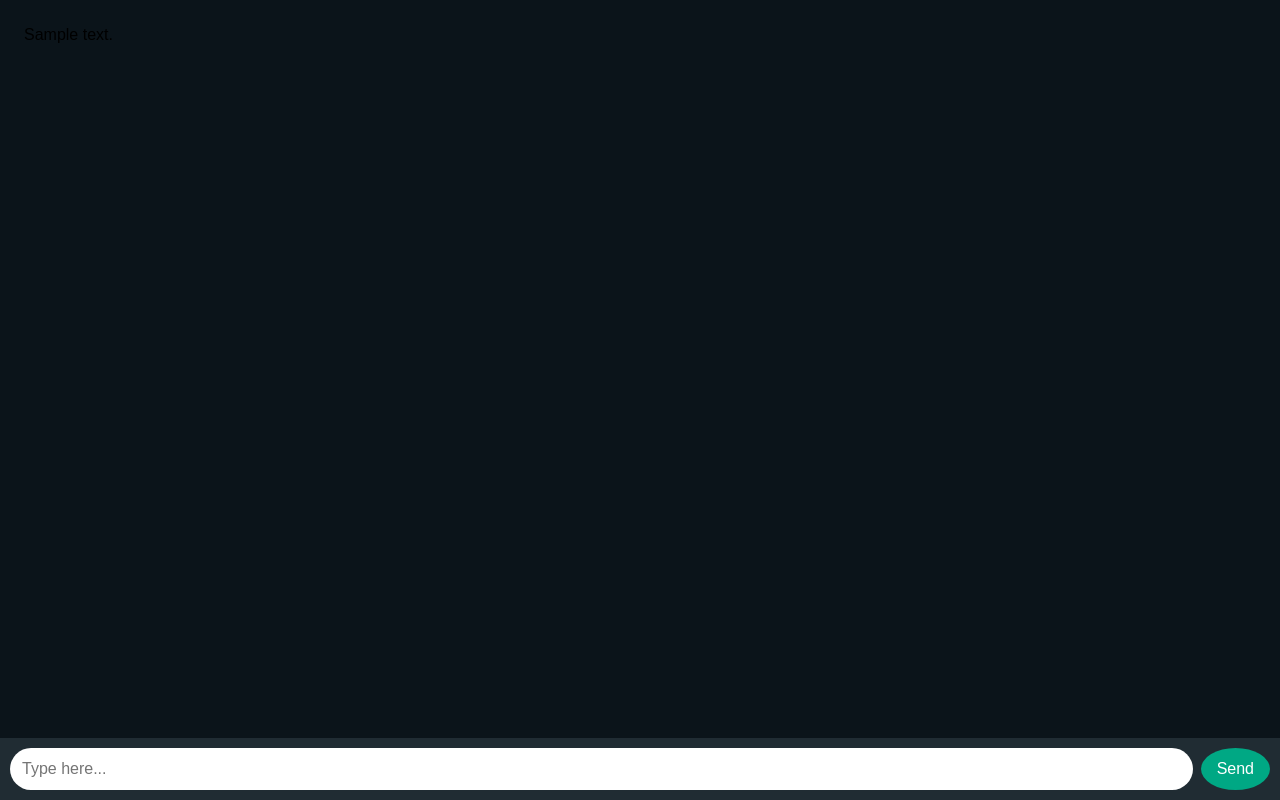
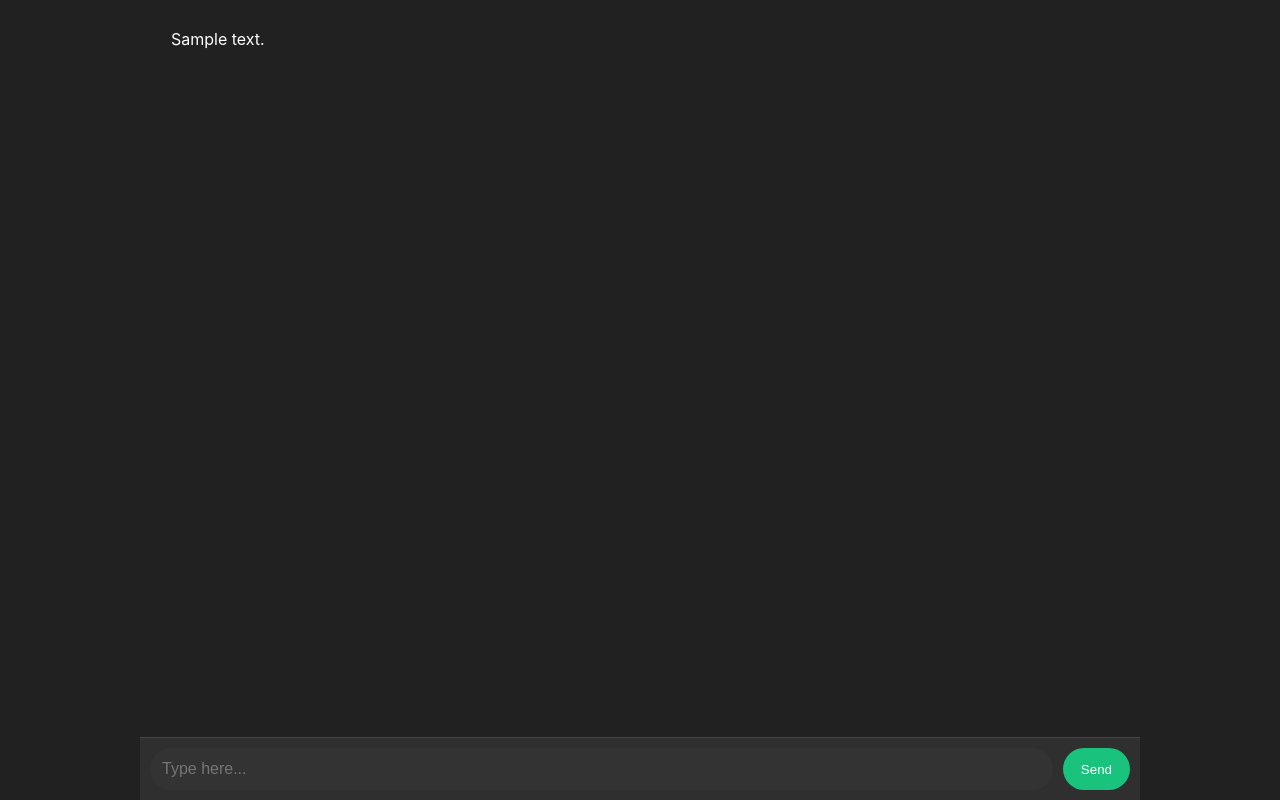
Before and after one commit to Collins-dev-Collins/vicha-chat, a Flask app: template templates/index.html in a window 1280 px wide. Run offline with Flask 3, Linux system fonts and the light colour scheme; the template is opened without the code that fills it: most values are stand-ins (such as "Sample title", 1, 10 or a date in 2020).

Commit message:
Improved layout 3

```diff
--- a/app.py
+++ b/app.py
@@ -2,6 +2,7 @@ from flask import Flask,render_template,redirect,request
 from google import genai
 from dotenv import load_dotenv
 import os
+from markdown import markdown
 
 load_dotenv()
 app = Flask(__name__)
@@ -23,10 +24,11 @@ def chat():
                 model="gemini-3.5-flash",
                 contents=[msg["content"] for msg in chat_history]
             )
-            #chat_history.append(("You: ",user_input))
-            #chat_history.append(("AI: ",response.text))
-            #chat_history.append({"role":"ai","content":ai_reply})
-            ai_reply = response.text
+
+            ai_reply = markdown(
+                response.text,
+                extensions=["fenced_code","tables","nl2br"]
+            )
             chat_history.append({"role":"ai","content":ai_reply})
 
     return render_template("index.html",chat_history=chat_history)
--- a/static/style.css
+++ b/static/style.css
@@ -1,63 +1,136 @@
+*{
+    margin: 0;
+    padding: 0;
+    box-sizing: border-box;
+}
+
+
+.avatar{
+    height: 40px;
+    width: 40px;
+    border-radius: 50%;
+    background: #444;
+    display: flex;
+    justify-content: center;
+    align-items: center;
+    margin: 0 8px;
+    flex-shrink: 0;
+}
+.avatar img {
+    width: 40px;
+    height: 40px;
+    border-radius: 50%;
+    object-fit: cover;
+    display: block;
+
+}
 body {
-    background: #0b141a;
-    font-family: Arial, Helvetica, sans-serif;
-    margin: 0;
+    background: #212121;
+    font-family: Inter, sans-serif;
+
+    color:white;
 }
 
 .chat-container{
-
+    width:100%;
     height:100vh;
-    max-width: 100%;
+    max-width: 1000px;
     display: flex;
     flex-direction: column;
+    margin: auto;
 }
 .messages{
     flex: 1;
-    padding: 10px;
+    padding: 15px;
     overflow-y: auto;
 }
 .message{
-    padding:  10px 14px;
-    border-radius: 12px;
-    margin: 6px 0;
-    max-width: 80%;
-    word-wrap: break-word;
+    display: flex;
+    margin-bottom: 15px;
 }
 .user{
-    background: #005c4b;
-    color: white;
-    margin-left: auto;
+    justify-content: flex-end;
 }
-.ai {
-    background: #202c33;
-    color: white;
-    margin-right: auto;
+.bubble{
+    max-width: 75%;
+    padding: 12px 16px;
+    border-radius: 16px;
+    line-height: 1.6;
+    word-wrap: break-word;
+    overflow-wrap: break-word;
+}
+.ai .bubble{
+    background: #19c37d;
 
+
+}
+.user .bubble{
+    background: #2f2f2f;
 }
 .input-box{
     display: flex;
     padding: 10px;
-    background: #202c33;
-
-    position: sticky;
-    bottom: 0;
+    background: #2f2f2f;
+    gap: 10px;
+    border-top: 1px solid #444;
 }
-input{
+.input-box input{
     flex: 1;
     padding: 12px;
     border-radius: 25px;
     border: none;
-    outline: none;
+    color: white;
     font-size: 16px;
+    background: #333;
 
 }
-button {
-    margin-left: 8px;
-    padding: 12px 16px;
+.input-box button{
+    padding: 12px 18px;
     border: none;
-    border-radius: 50%;
-    background: #00a884;
-    font-size: 16px;
+    border-radius: 25px;
+    background: #19c37d;
     color: white;
     cursor: pointer;
 }
+@media (max-width:768px){
+    .messages{
+        padding: 10px;
+    }
+    .bubble{
+        max-width: 90%;
+        font-size: 15px;
+
+    }
+    .avatar{
+        width: 32px;
+        height: 32px;
+        font-size: 14px;
+    }
+    .input-box{
+        padding: 8px;
+
+    }
+    .input-box input{
+        font-size: 16px;
+    }
+    .input-box button{
+        padding: 10px 14px;
+    }
+}
+
+.bubble pre{
+    overflow-x: auto;
+    max-width: 100%;
+}
+.bubble img{
+    max-width: 100%;
+    height: auto;
+}
+.bubble table{
+    display: block;
+    overflow-y: auto;
+}
+.input-box{
+    position: sticky;
+    bottom: 0;
+}
--- a/templates/index.html
+++ b/templates/index.html
@@ -5,6 +5,10 @@
         <link
             rel="stylesheet"
             href="{{ url_for('static',filename='style.css')}}"
+            >
+        <link
+            rel="stylesheet"
+            href="https://cdnjs.cloudflare.com/ajax/libs/font-awesome/6.5.1/css/all.min.js"
             >
         <meta name="viewport" content="width=device-width, initial-scale=1.0">
     </head>
@@ -17,20 +21,41 @@
             <div class="messages">
                 {% for msg in chat_history %}
                     <div class="message {{ msg.role }}">
-                        {{ msg.content }}
+                        {% if msg.role == 'ai' %}
+                            <div class="avatar">
+                                <img src="{{ url_for('static',filename='avatars/images1.jfif')}}" alt="ai">
+                            </div>
+                        {% endif %}
+                        <div class="bubble">
+                            {{ msg.content|safe }}
+                        </div>
+
+                        {% if msg.role == 'user' %}
+                            <div class="avatar">
+                               <img src="{{ url_for('static',filename='avatars/images12.jfif')}}" alt="user">
+                            </div>
+                        {% endif %}
+
+
+
 
                     </div>
                 {% endfor %}
             </div>
             <form method="POST" class="input-box">
                 <input type="text" name="message" placeholder="Type here..." required autocomplete="off">
-                <button type="submit">Send</button>
+                <button type="submit">
+                    Send
+                </button>
 
             </form>
         </div>
     </body>
     <script>
         const messages = document.querySelector(".messages");
-        messages.scrollTop = messages.scrollHeight;
+        if(messages){
+            messages.scrollTop = messages.scrollHeight;
+        }
+
     </script>
 </html>
```
Also changed, not shown: static/avatars/download.png (added), static/avatars/images1.jfif (added), static/avatars/images12.jfif (added).
